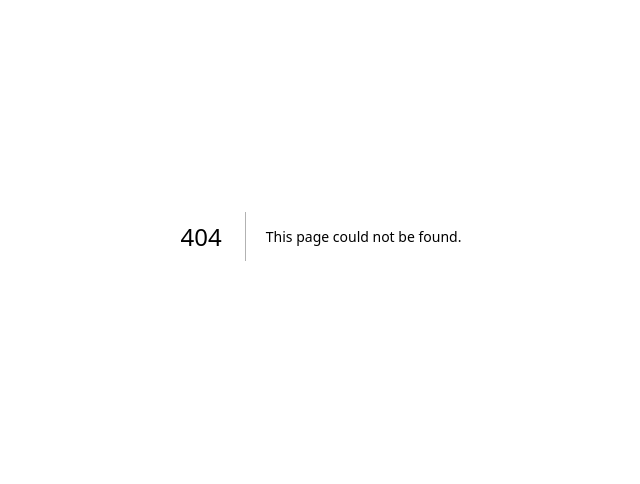
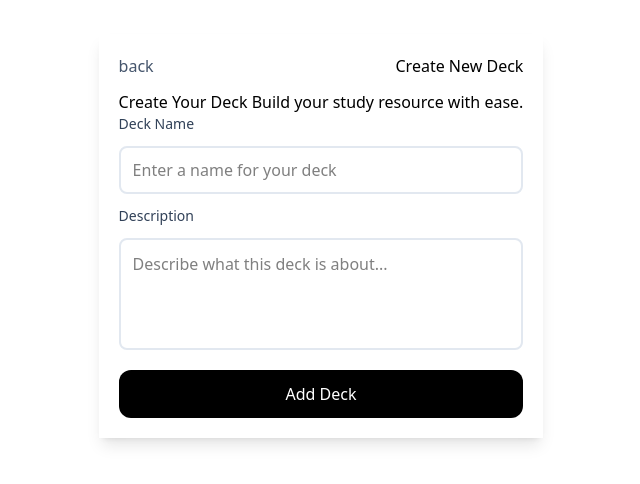
Before and after one commit to himathace/Quiz, a Next.js app: page /createdeck in a window 1280 px wide. Before the commit this address had no page. Shown: the part 164-648 px from the top of the page, without its empty margins (319-959 px from the left). Built offline with nearby package versions, Linux system fonts and the light colour scheme.

Commit message:
feat: add create deck

```diff
--- a/app/api/login/route.js
+++ /dev/null
@@ -1,8 +0,0 @@
-import  connect  from "../../../lib/mongodb";
-import user from "@/models/user";
-
-export async function GET(request) {
-  await connect()
-  const users=await user.find()
-  return Response.json({message:users})
-}
--- /dev/null
+++ b/app/api/newdeck/route.js
@@ -0,0 +1,8 @@
+import connect from "@/lib/mongodb";
+import Deck from "@/models/Deck";
+
+export async function POST(request){
+    await connect()
+    const data=await request.json()
+    await Deck.create(data)
+}
--- /dev/null
+++ b/app/components/adddeck.js
@@ -0,0 +1,35 @@
+"use client"
+
+function Add({ff}){
+
+    return(
+
+        <form onSubmit={ff}>
+            <div className="flex flex-col h-screen justify-center items-center">
+                <div className="border-0 shadow-lg bg-white p-5">
+                    <div className="flex justify-between mb-3">
+                        <label className="text-slate-600">back</label>
+                        <label>Create New Deck</label>
+                    </div>
+                    <div>
+                        Create Your Deck
+                        Build your study resource with ease.
+                    </div>
+                    <div className="flex flex-col">
+                        <label className="text-sm font-medium text-slate-700 mb-3">Deck Name</label>
+                        <input type="text" className="h-12 rounded-lg border-2 border-slate-200 focus:ring-blue-500/20 transition-all duration-200 pl-3 mb-3" placeholder="Enter a name for your deck" name="deckname"></input>
+                    </div>
+                    <div className="flex flex-col">
+                        <label className="text-sm font-medium text-slate-700 mb-3">Description</label>
+                        <textarea type="text" className="h-28 rounded-lg border-2 border-slate-200 focus:ring-blue-500/20 transition-all duration-200 p-3 mb-5 resize-none " placeholder="Describe what this deck is about..." name="description" ></textarea>
+                    </div>
+                    <div>
+                        <button className="bg-black text-white w-full h-12 rounded-xl" type="submit" >Add Deck</button>
+                    </div>
+                </div>
+            </div>
+        </form>
+    )
+}
+
+export default Add
--- /dev/null
+++ b/app/components/newdeck.js
@@ -0,0 +1,24 @@
+"use client"
+import { Edit, Trash2, Plus, Play, Delete } from "lucide-react"
+import { useRouter } from "next/navigation"
+
+function Newdeck(){
+
+    const router=useRouter()
+
+    const move=()=>{
+
+        router.push("/createdeck")
+    }
+
+    return(
+
+        <button className="border-2 border-black bg-white text-black hover:bg-black hover:text-white font-medium pr-6 pl-4 py-3 rounded-lg transition-all duration-200 cursor-pointer flex gap-x-3" onClick={move} >
+            <Plus></Plus>
+            Create New Deck
+        </button>
+
+    )
+}
+
+export default Newdeck
--- /dev/null
+++ b/app/createdeck/page.js
@@ -0,0 +1,66 @@
+"use client"
+
+const CreateNewDeck=async (event)=>{
+
+    event.preventDefault()
+
+    try{
+
+        const formData=new FormData(event.target)
+        const DECKtitlte=formData.get("deckname")
+
+        await fetch("http://localhost:3000/api/newdeck",{
+            method:"POST",
+            headers:{
+                "content-type":"application/json"
+            },
+            body:JSON.stringify({
+                title:DECKtitlte
+            })
+        })
+    }
+    catch(error){
+        alert(error)
+
+    }
+
+}
+
+
+
+const Create=()=>{
+
+    return(
+
+        <form onSubmit={CreateNewDeck}>
+            <div className="flex flex-col h-screen justify-center items-center">
+                <div className="border-0 shadow-lg bg-white p-5">
+                    <div className="flex justify-between mb-3">
+                        <label className="text-slate-600">back</label>
+                        <label>Create New Deck</label>
+                    </div>
+                    <div>
+                        Create Your Deck
+                        Build your study resource with ease.
+                    </div>
+                    <div className="flex flex-col">
+                        <label className="text-sm font-medium text-slate-700 mb-3">Deck Name</label>
+                        <input type="text" className="h-12 rounded-lg border-2 border-slate-200 focus:ring-blue-500/20 transition-all duration-200 pl-3 mb-3" placeholder="Enter a name for your deck" name="deckname"></input>
+                    </div>
+                    <div className="flex flex-col">
+                        <label className="text-sm font-medium text-slate-700 mb-3">Description</label>
+                        <textarea type="text" className="h-28 rounded-lg border-2 border-slate-200 focus:ring-blue-500/20 transition-all duration-200 p-3 mb-5 resize-none " placeholder="Describe what this deck is about..." name="description" ></textarea>
+                    </div>
+                    <div>
+                        <button className="bg-black text-white w-full h-12 rounded-xl" type="submit" >Add Deck</button>
+                    </div>
+                </div>
+            </div>
+        </form>
+    )
+}
+
+
+
+
+export default Create
--- a/app/page.js
+++ b/app/page.js
@@ -1,5 +1,6 @@
 import { Edit, Trash2, Plus, Play, Delete } from "lucide-react"
 import Displaycard from "./components/displaycard"
+import Newdeck from "./components/newdeck"
 
 const fetchdata=async ()=>{
 
@@ -24,13 +25,12 @@ const Home=async ()=>{
   return (
 
     <div className="h-screen">
-        <h1 className="text-4xl text-black font-light text-center m-10">{date && date.length > 0 ? date[0].name : "No user found"}</h1>
+        <h1 className="text-4xl text-black font-light text-center m-10">Flashcard Quiz App</h1>
 
         <div className="flex justify-center gap-x-5">
-          <button className="border-2 border-black bg-white text-black hover:bg-black hover:text-white font-medium pr-6 pl-4 py-3 rounded-lg transition-all duration-200 cursor-pointer flex gap-x-3">
-            <Plus></Plus>
-            Create New Deck
-          </button>
+
+          <Newdeck />
+
           <button className="border-2 border-black bg-black text-white hover:bg-white hover:text-black font-medium px-8 py-3 rounded-md transition-all duration-200 cursor-pointer flex gap-x-5">
             <Play></Play>
             Start Quiz
```
